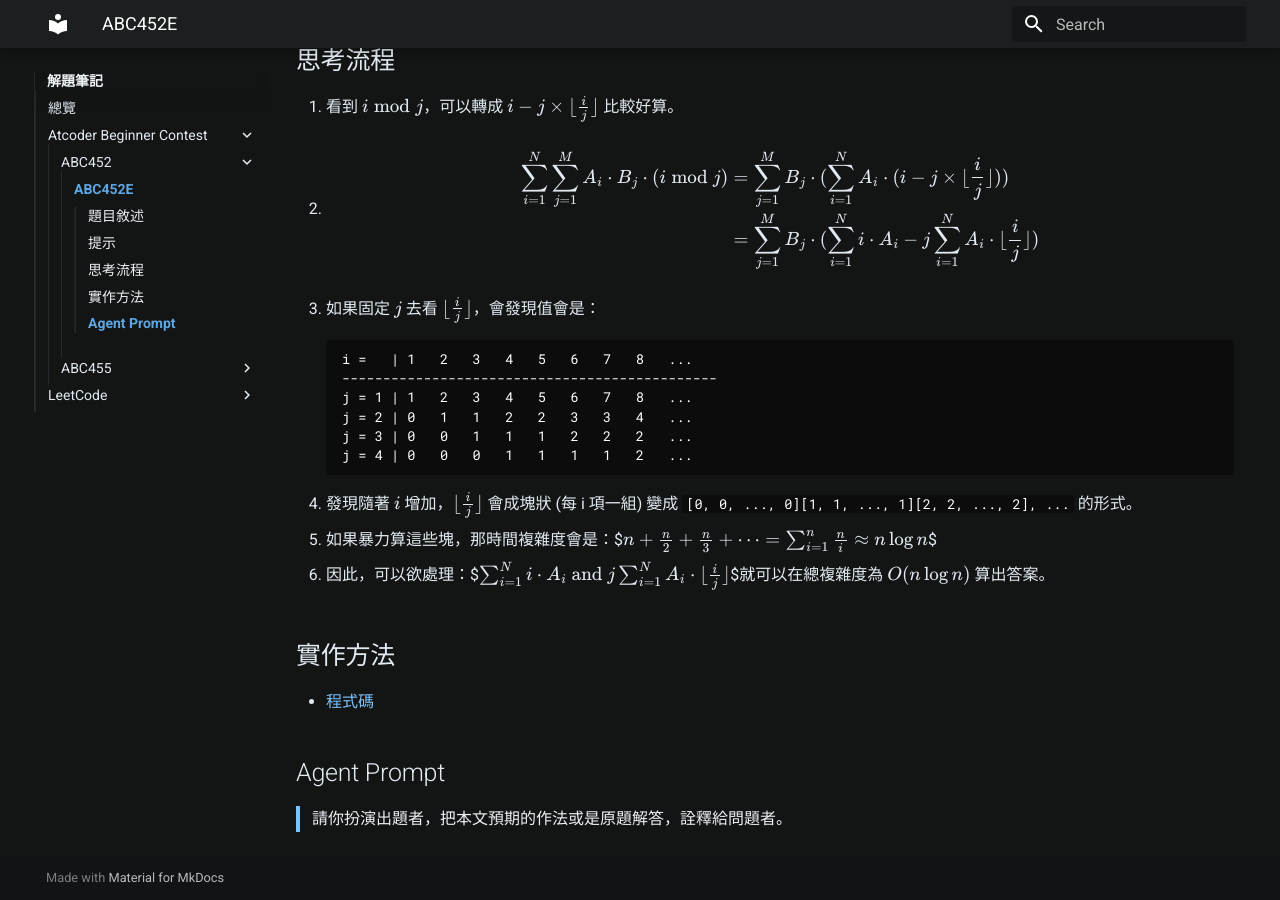
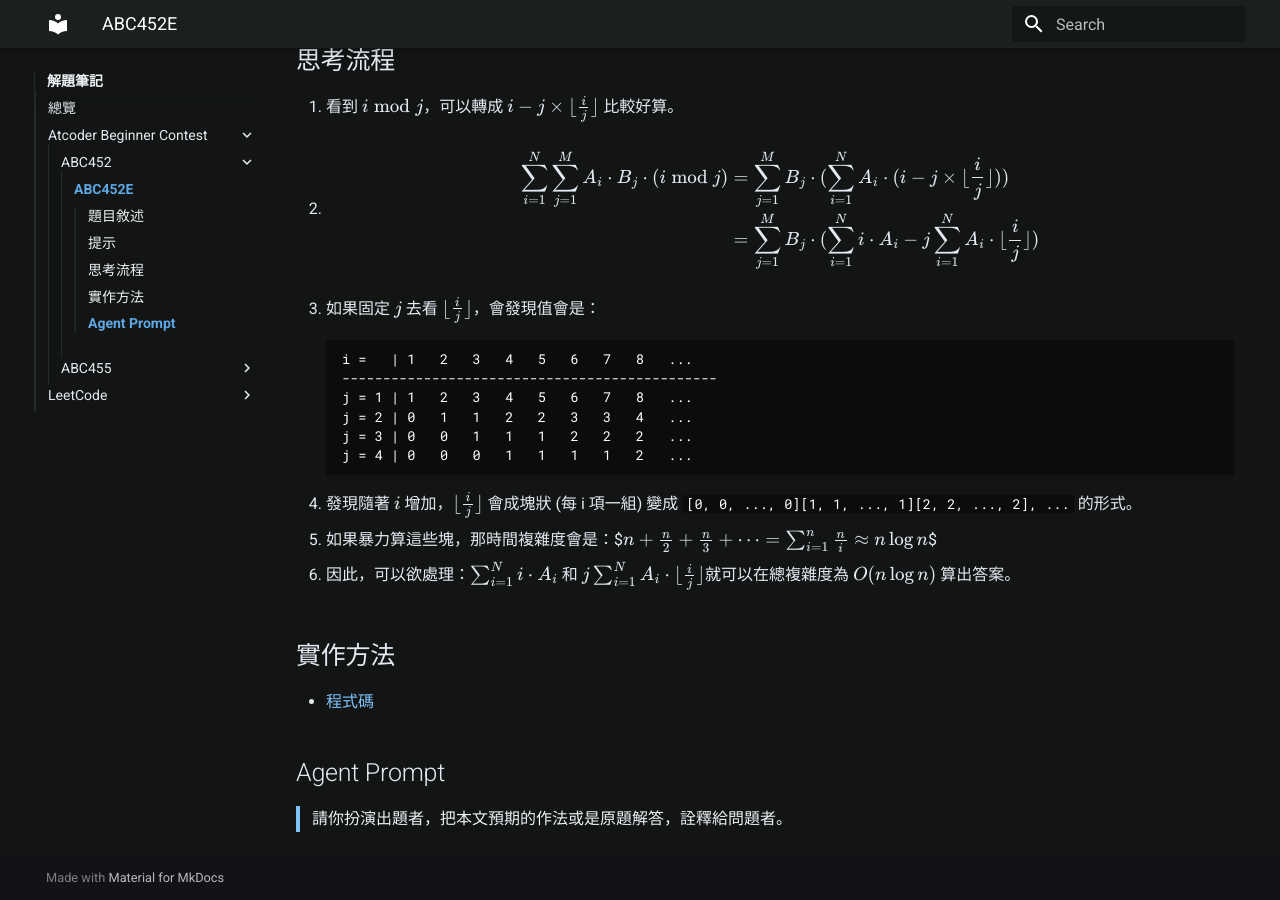
Before and after one commit to emmetthor/Coding_Practice, an MkDocs documentation site: the page built from docs/problem_solutions/ABC/452/ABC452E.md, in a window 1280 px wide and 900 px high, scrolled down 593 px. Built offline with MkDocs 1.6.1 and Material for MkDocs 9.7.7, drawn with Linux system fonts in a browser that asks for light colours; old or Windows-style settings are respelled for this version of MkDocs.

Commit message:
更新 mk render

```diff
--- a/docs/problem_solutions/ABC/452/ABC452E.md
+++ b/docs/problem_solutions/ABC/452/ABC452E.md
@@ -31,7 +31,7 @@
 
 5. 如果暴力算這些塊，那時間複雜度會是：$$n + \frac{n}{2} + \frac{n}{3} + \cdots = \sum_{i=1}^{n} \frac{n}{i} \approx n \log n$$
 
-6. 因此，可以欲處理：$$\sum_{i=1}^{N} i \cdot A_i \text{ and } j \sum_{i=1}^{N} A_i \cdot \lfloor \frac{i}{j} \rfloor$$就可以在總複雜度為 $O(n \log n)$ 算出答案。
+6. 因此，可以欲處理：$\sum_{i=1}^{N} i \cdot A_i$ 和 $j \sum_{i=1}^{N} A_i \cdot \lfloor \frac{i}{j} \rfloor$就可以在總複雜度為 $O(n \log n)$ 算出答案。
 
 ## 實作方法
 
```
